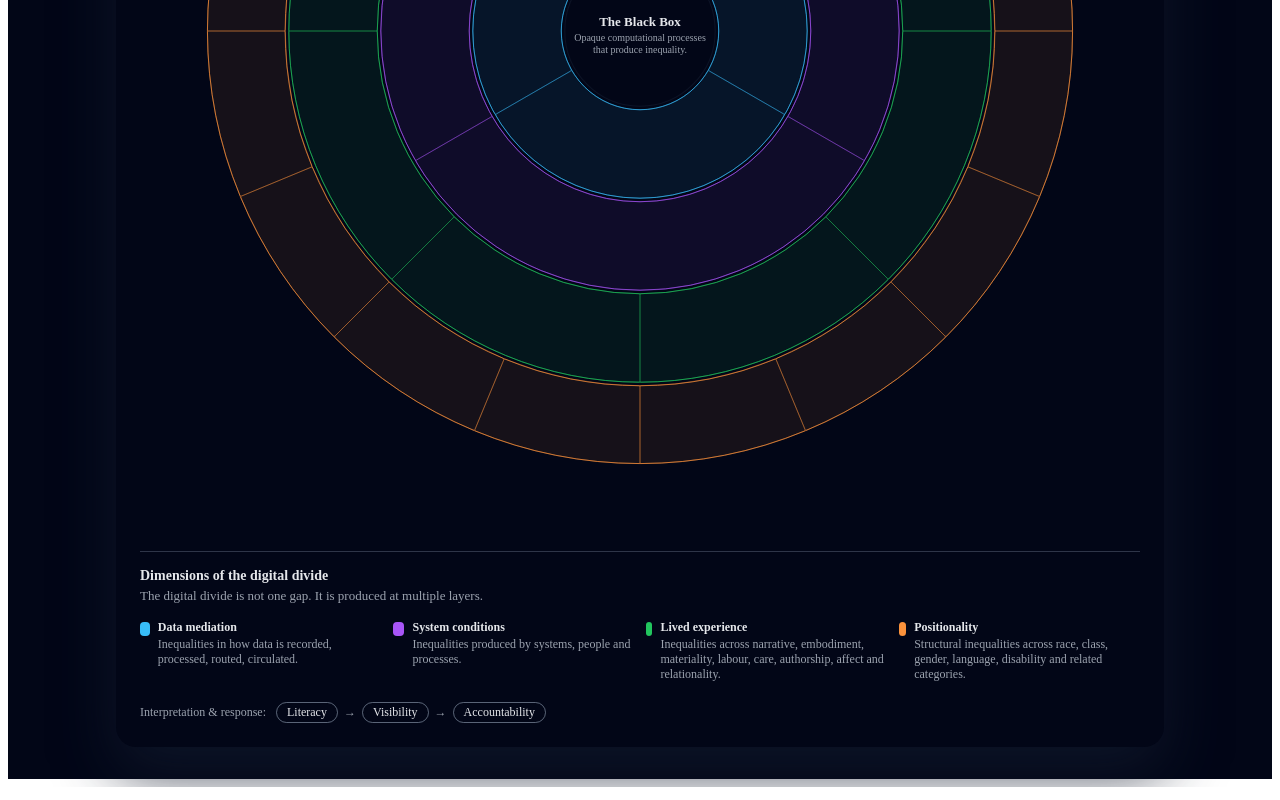
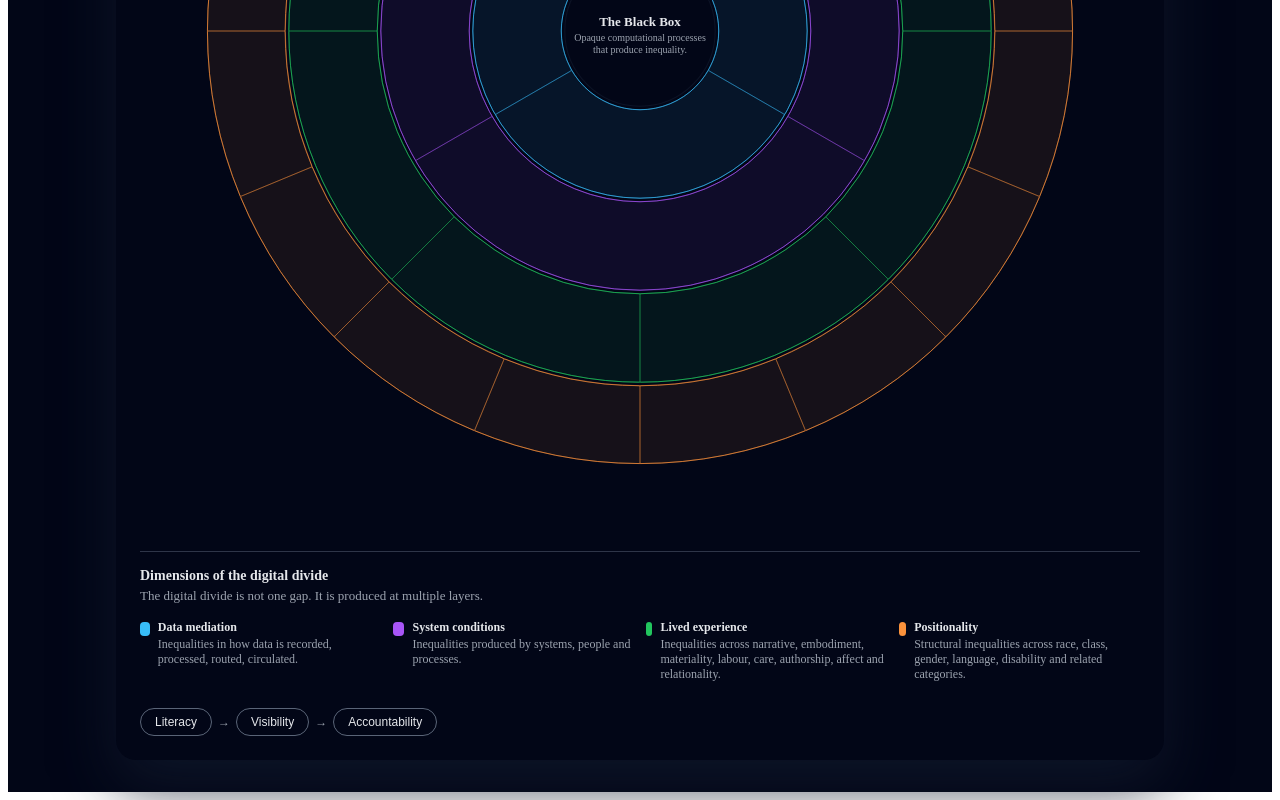
Before and after one commit to asli-ilhan/mandala-diagram, a React (Vite) app: page / in a window 1280 px wide. Shown: the part 638-1438 px from the top of the page. Built offline with nearby package versions, Linux system fonts and the light colour scheme.

Commit message:
Add arrows between Literacy, Visibility, and Accountability buttons

```diff
--- a/src/components/FocusedRingSunburst.jsx
+++ b/src/components/FocusedRingSunburst.jsx
@@ -6,6 +6,7 @@ import { systemModelTree } from "../data/systemModelData";
 const FocusedRingSunburst = ({ width = 720, height = 720 }) => {
   const svgRef = useRef(null);
   const [selectedRingIndex, setSelectedRingIndex] = useState(null); // 1..4, null = none
+  const [selectedDefinition, setSelectedDefinition] = useState(null); // "Literacy", "Visibility", "Accountability", or null
 
   // Outermost layer (Literacy / Visibility / Accountability) for legend pills
   const outermost =
@@ -414,6 +415,13 @@ const FocusedRingSunburst = ({ width = 720, height = 720 }) => {
     }
   ];
 
+  // Definitions for Literacy, Visibility, and Accountability
+  const definitions = {
+    Literacy: "The ability to recognise how data moves through systems and how hidden operations shape digital environments. It means understanding the processes that record, encode, transform, route and circulate information, and how these processes affect the conditions in which inequality is produced from offline to online.",
+    Visibility: "What becomes perceptible once the underlying operations of mediation are understood. It means being able to identify how decisions, processes and structures across systems contribute to patterns of inequality that would otherwise remain concealed.",
+    Accountability: "The practice of responding to what becomes visible. It involves holding systems, methods and decisions to account and making informed choices in design, research and professional practice that address how inequality is created and sustained."
+  };
+
   const literacyItems =
     outermost && outermost.children
       ? outermost.children.map((c) => c.name)
@@ -503,36 +511,82 @@ const FocusedRingSunburst = ({ width = 720, height = 720 }) => {
           ))}
         </div>
 
+        {/* Clickable definitions */}
         <div
           style={{
-            marginTop: "10px",
+            marginTop: "16px",
             display: "flex",
             flexWrap: "wrap",
             gap: "6px",
-            alignItems: "center",
-            color: "#9ca3af",
-            fontSize: "12px"
+            alignItems: "center"
           }}
         >
-          <span style={{ marginRight: "4px" }}>
-            Interpretation & response:
-          </span>
           {literacyItems.map((label, idx) => (
             <React.Fragment key={label}>
-              {idx > 0 && <span>→</span>}
-              <span
+              {idx > 0 && (
+                <span style={{ color: "#9ca3af", fontSize: "12px" }}>→</span>
+              )}
+              <button
+                onClick={() => {
+                  setSelectedDefinition(selectedDefinition === label ? null : label);
+                }}
                 style={{
-                  border: "1px solid rgba(148,163,184,0.6)",
+                  border: `1px solid ${
+                    selectedDefinition === label
+                      ? "rgba(148,163,184,0.9)"
+                      : "rgba(148,163,184,0.6)"
+                  }`,
                   borderRadius: "999px",
-                  padding: "2px 10px",
-                  color: "#e5e7eb"
+                  padding: "6px 14px",
+                  color: "#e5e7eb",
+                  background:
+                    selectedDefinition === label
+                      ? "rgba(148,163,184,0.15)"
+                      : "transparent",
+                  cursor: "pointer",
+                  fontSize: "12px",
+                  fontWeight: selectedDefinition === label ? 600 : 400,
+                  transition: "all 0.2s ease"
                 }}
               >
                 {label}
-              </span>
+              </button>
             </React.Fragment>
           ))}
         </div>
+
+        {/* Definition display */}
+        {selectedDefinition && (
+          <div
+            style={{
+              marginTop: "16px",
+              padding: "16px",
+              background: "rgba(15,23,42,0.6)",
+              borderRadius: "8px",
+              border: "1px solid rgba(148,163,184,0.3)"
+            }}
+          >
+            <div
+              style={{
+                fontSize: "14px",
+                fontWeight: 600,
+                marginBottom: "8px",
+                color: "#e5e7eb"
+              }}
+            >
+              {selectedDefinition}
+            </div>
+            <div
+              style={{
+                fontSize: "13px",
+                color: "#cbd5e1",
+                lineHeight: 1.6
+              }}
+            >
+              {definitions[selectedDefinition]}
+            </div>
+          </div>
+        )}
       </div>
     </div>
   );
```
